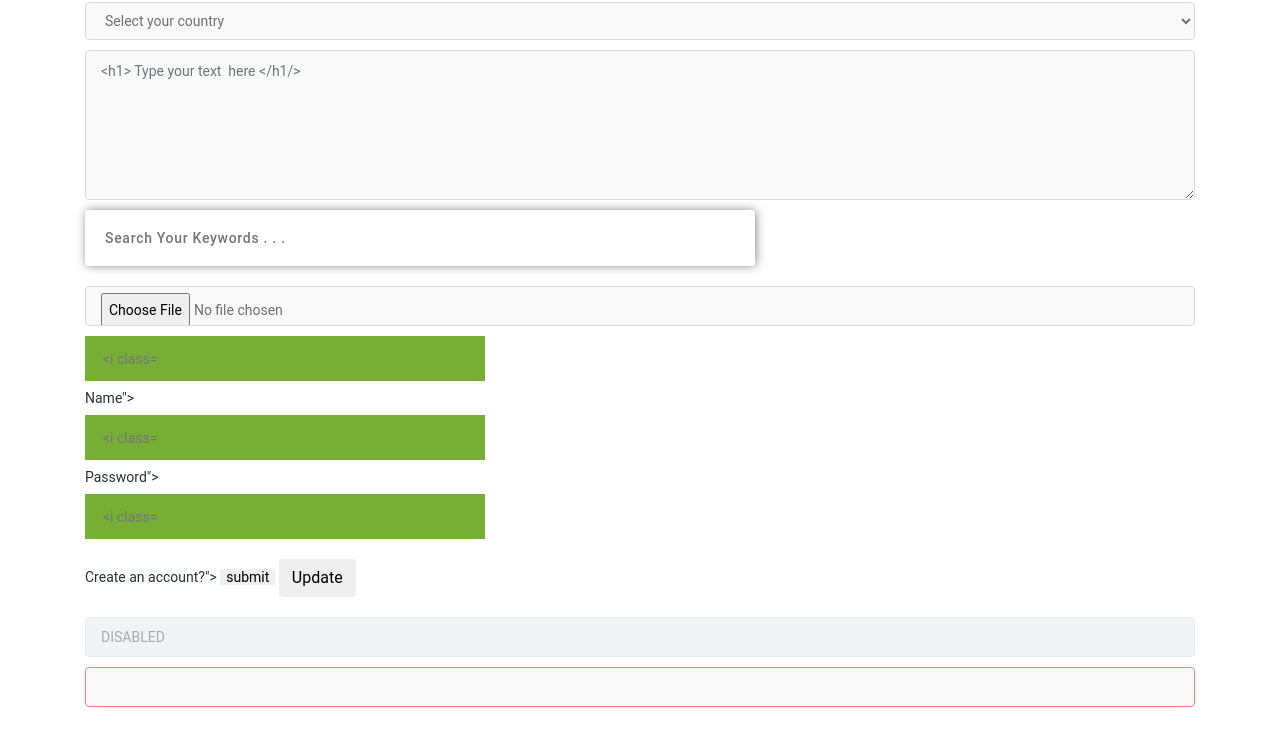
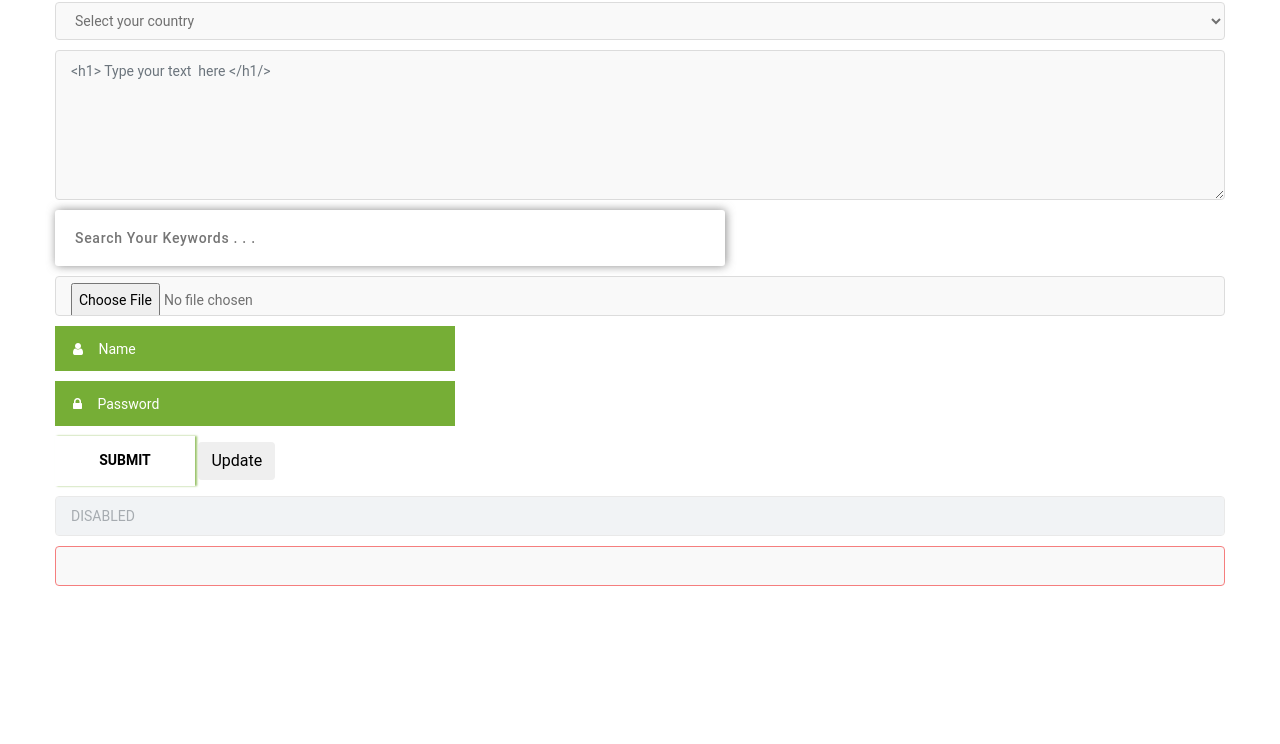
Before and after one commit to DarksomeV/theme-magazine, a website: page app/forms.html in a window 1280 px wide. Shown: the part 56-800 px from the top of the page. Drawn offline with nearby package versions, Linux system fonts and the light colour scheme.

Commit message:
components 3

```diff
--- a/app/aside-section.html
+++ b/app/aside-section.html
@@ -7,16 +7,25 @@
 
     <!-- Bootstrap CSS -->
     <link rel="stylesheet" href="https://maxcdn.bootstrapcdn.com/bootstrap/4.0.0/css/bootstrap.min.css" integrity="sha384-Gn5384xqQ1aoWXA+058RXPxPg6fy4IWvTNh0E263XmFcJlSAwiGgFAW/dAiS6JXm" crossorigin="anonymous">
+
+    <!--Font-Awesome-->
+    <link rel="stylesheet" href="css/font-awesome.min.css">
+
     <link rel="stylesheet" href="css/style.css">
     <title>Foxtar</title>
 </head>
 <body>
-<section class="aside-section">
-    <section class="title">
-        <span>Categories</span>
+<section >
+   <div class="container">
+       <h1> Aside section</h1>
+       <aside class="aside-section">
+        <div class="title">
+            <span>Categories</span>
+        </div>
         <p>Lorem ipsum dolor sit amet, consectetur adipisicing elit. Eveniet impedit necessitatibus praesentium! Aliquam cumque deleniti eius excepturi illo ipsum laborum necessitatibus pariatur quasi rem rerum unde, vel! Aliquid dignissimos, veniam.
         </p>
-    </section>
+       </aside>
+   </div>
 </section>
 <!-- Optional JavaScript -->
 <!-- jQuery first, then Popper.js, then Bootstrap JS -->
--- a/app/css/components/default-section.component.css
+++ b/app/css/components/default-section.component.css
@@ -1,10 +1,15 @@
-.default-section{
+.default-section {
     padding: 120px 0;
 }
-.search-section-main{
+.container {
+    max-width: 1200px;
+    padding: 0 15px;
+    margin: auto;
+}
+.search-section-main {
     padding-top: 155px;
     padding-bottom: 175px;
 }
-.search-section{
+.search-section {
     padding: 60px 0;
 }
--- a/app/css/components/forms.component.css
+++ b/app/css/components/forms.component.css
@@ -32,6 +32,7 @@ select{
     color: #707070;
     padding-left: 15px;
     padding-right: 15px;
+    /*border-radius: 0;*/
 }
 .form-control:focus,
 .form-control-login:focus {
@@ -42,8 +43,9 @@ select{
 textarea {
     min-height: 150px;
 }
-.form-control-login{
-    width: 400px;
+.form-control-login {
+    width: 100%;
+    max-width: 400px;
     background-color: #76ae36;
     color: #fff;
     height: 45px;
@@ -52,12 +54,33 @@ textarea {
     font-family: 'Roboto', sans-serif;
     font-weight: 400;
     padding: 0 18px;
-    display: block;
 }
-.form-elements input,
-.form-elements select{
-    margin: 10px 0;
+.form-control-login input {
+    background-color: #76ae36;
+    height: 45px;
+    margin-left: 10px;
 }
+
+.form-control-login input::-webkit-input-placeholder {color:#fff;}
+.form-control-login input ::-moz-placeholder          {color:#fff;}/* Firefox 19+ */
+.form-control-login input :-moz-placeholder           {color:#fff;}/* Firefox 18- */
+.form-control-login input:-ms-input-placeholder      {color:#fff;}
+
+.btn-login {
+    background-color: #fff;
+    font-weight: 700;
+    line-height: 2.14;
+    color: #000;
+    font-size: 14px;
+    text-transform: uppercase;
+    max-width: 140px;
+    width: 100%;
+    height: 50px;
+    -webkit-box-shadow: 2px 0 2px rgba(118, 174, 54, 0.75);
+            box-shadow: 2px 0 2px rgba(118, 174, 54, 0.75);
+}
+
+
 .form-control.disabled,
 .form-control [disabled] {
     cursor: not-allowed;
@@ -66,3 +89,8 @@ textarea {
 .form-control.error {
     border-color: #f57e7e;
 }
+.form-elements .form-control,
+.form-elements .form-control-login,
+.form-control .form-control-search {
+    margin: 10px 0;
+}
--- a/app/css/style.css
+++ b/app/css/style.css
@@ -59,30 +59,33 @@ blockquote {
 /* RESET END */
 .aside-section {
     width: 270px;
-    padding: 25px 30px 30px 30px;
+    padding: 5px 30px 30px 30px;
     border: 1px solid #dde3e8;
 }
-.aside-section .title span{
+.aside-section .title {
     font-family: 'Roboto', sans-serif;
     font-weight: 700;
     font-size: 20px;
     line-height: 3;
     color: #263238;
-    text-align: center;
     border-bottom: 1px solid #dde3e8 ;
-    padding-bottom: 20px;
-
+    margin-bottom: 25px;
 }
 
 
-.default-section{
+.default-section {
     padding: 120px 0;
 }
-.search-section-main{
+.container {
+    max-width: 1200px;
+    padding: 0 15px;
+    margin: auto;
+}
+.search-section-main {
     padding-top: 155px;
     padding-bottom: 175px;
 }
-.search-section{
+.search-section {
     padding: 60px 0;
 }
 
@@ -121,6 +124,7 @@ select{
     color: #707070;
     padding-left: 15px;
     padding-right: 15px;
+    /*border-radius: 0;*/
 }
 .form-control:focus,
 .form-control-login:focus {
@@ -131,8 +135,9 @@ select{
 textarea {
     min-height: 150px;
 }
-.form-control-login{
-    width: 400px;
+.form-control-login {
+    width: 100%;
+    max-width: 400px;
     background-color: #76ae36;
     color: #fff;
     height: 45px;
@@ -141,12 +146,33 @@ textarea {
     font-family: 'Roboto', sans-serif;
     font-weight: 400;
     padding: 0 18px;
-    display: block;
 }
-.form-elements input,
-.form-elements select{
-    margin: 10px 0;
+.form-control-login input {
+    background-color: #76ae36;
+    height: 45px;
+    margin-left: 10px;
 }
+
+.form-control-login input::-webkit-input-placeholder {color:#fff;}
+.form-control-login input ::-moz-placeholder          {color:#fff;}/* Firefox 19+ */
+.form-control-login input :-moz-placeholder           {color:#fff;}/* Firefox 18- */
+.form-control-login input:-ms-input-placeholder      {color:#fff;}
+
+.btn-login {
+    background-color: #fff;
+    font-weight: 700;
+    line-height: 2.14;
+    color: #000;
+    font-size: 14px;
+    text-transform: uppercase;
+    max-width: 140px;
+    width: 100%;
+    height: 50px;
+    -webkit-box-shadow: 2px 0 2px rgba(118, 174, 54, 0.75);
+            box-shadow: 2px 0 2px rgba(118, 174, 54, 0.75);
+}
+
+
 .form-control.disabled,
 .form-control [disabled] {
     cursor: not-allowed;
@@ -155,3 +181,8 @@ textarea {
 .form-control.error {
     border-color: #f57e7e;
 }
+.form-elements .form-control,
+.form-elements .form-control-login,
+.form-control .form-control-search {
+    margin: 10px 0;
+}
--- a/app/forms.html
+++ b/app/forms.html
@@ -7,6 +7,10 @@
 
     <!-- Bootstrap CSS -->
     <link rel="stylesheet" href="https://maxcdn.bootstrapcdn.com/bootstrap/4.0.0/css/bootstrap.min.css" integrity="sha384-Gn5384xqQ1aoWXA+058RXPxPg6fy4IWvTNh0E263XmFcJlSAwiGgFAW/dAiS6JXm" crossorigin="anonymous">
+
+    <!--Font-Awesome-->
+    <link rel="stylesheet" href="css/font-awesome.min.css">
+
     <link rel="stylesheet" href="css/style.css">
     <title>Foxtar</title>
 </head>
@@ -26,16 +30,20 @@
             <textarea name="message" class="form-control" placeholder="<h1> Type your text  here </h1/>"></textarea>
             <input type="text" name="search" class="form-control-search" placeholder="Search Your Keywords . . .">
             <input type="file" name="upload" class="form-control" value="Choose file">
-            <input type="text" name="login" class="form-control-login" placeholder="<i class="fa fa-user"></i> Name">
-            <input type="password" name="password" class="form-control-login" placeholder="<i class="fa fa-lock"></i> Password">
-            <input type="text" name="new-account" class="form-control-login" placeholder="<i class="fa fa-pencil-square-o"></i> Create an account?">
-            <input type="submit" value="submit" class="form-control-login-bg">
+            <div class="form-control-login">
+                <i class="fa fa-user"></i>
+                <input type="text" name="login"  placeholder="Name">
+            </div>
+            <div class="form-control-login">
+                <i class="fa fa-lock"></i>
+                <input type="text" name="login"  placeholder="Password">
+            </div>
+            <input type="submit" value="submit" class="btn-login">
             <input type="submit" value="Update" class="btn">
             <input type="text" name="name" class="form-control disabled" placeholder="DISABLED" disabled>
             <input type="text" name="select" class="form-control error" placeholder="">
         </form>
     </section>
-
 </section>
 <!-- Optional JavaScript -->
 <!-- jQuery first, then Popper.js, then Bootstrap JS -->
--- a/source/css/components/default-section.component.css
+++ b/source/css/components/default-section.component.css
@@ -1,10 +1,15 @@
-.default-section{
+.default-section {
     padding: 120px 0;
 }
-.search-section-main{
+.container {
+    max-width: 1200px;
+    padding: 0 15px;
+    margin: auto;
+}
+.search-section-main {
     padding-top: 155px;
     padding-bottom: 175px;
 }
-.search-section{
+.search-section {
     padding: 60px 0;
 }
--- a/source/css/components/forms.component.css
+++ b/source/css/components/forms.component.css
@@ -31,6 +31,7 @@ select{
     color: #707070;
     padding-left: 15px;
     padding-right: 15px;
+    /*border-radius: 0;*/
 }
 .form-control:focus,
 .form-control-login:focus {
@@ -40,8 +41,9 @@ select{
 textarea {
     min-height: 150px;
 }
-.form-control-login{
-    width: 400px;
+.form-control-login {
+    width: 100%;
+    max-width: 400px;
     background-color: #76ae36;
     color: #fff;
     height: 45px;
@@ -50,12 +52,32 @@ textarea {
     font-family: 'Roboto', sans-serif;
     font-weight: 400;
     padding: 0 18px;
-    display: block;
 }
-.form-elements input,
-.form-elements select{
-    margin: 10px 0;
+.form-control-login input {
+    background-color: #76ae36;
+    height: 45px;
+    margin-left: 10px;
 }
+
+.form-control-login input::-webkit-input-placeholder {color:#fff;}
+.form-control-login input ::-moz-placeholder          {color:#fff;}/* Firefox 19+ */
+.form-control-login input :-moz-placeholder           {color:#fff;}/* Firefox 18- */
+.form-control-login input:-ms-input-placeholder      {color:#fff;}
+
+.btn-login {
+    background-color: #fff;
+    font-weight: 700;
+    line-height: 2.14;
+    color: #000;
+    font-size: 14px;
+    text-transform: uppercase;
+    max-width: 140px;
+    width: 100%;
+    height: 50px;
+    box-shadow: 2px 0 2px rgba(118, 174, 54, 0.75);
+}
+
+
 .form-control.disabled,
 .form-control [disabled] {
     cursor: not-allowed;
@@ -64,3 +86,8 @@ textarea {
 .form-control.error {
     border-color: #f57e7e;
 }
+.form-elements .form-control,
+.form-elements .form-control-login,
+.form-control .form-control-search {
+    margin: 10px 0;
+}
```
Also changed, not shown: app/css/components/aside-section.component.css (+3 -5 lines), app/default-section.html (+4 -0 lines), source/css/components/aside-section.component.css (+3 -5 lines), app/Readme.md.
